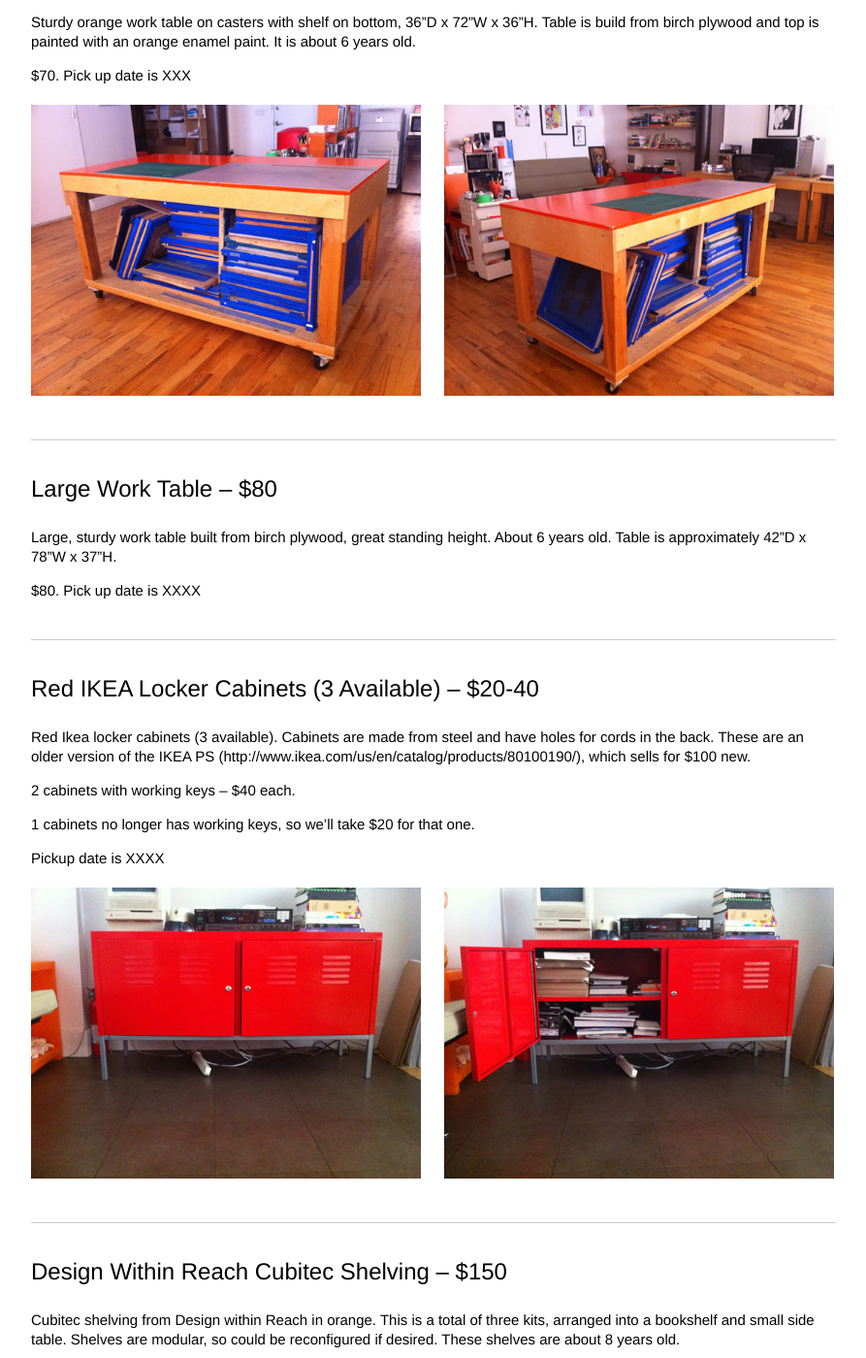
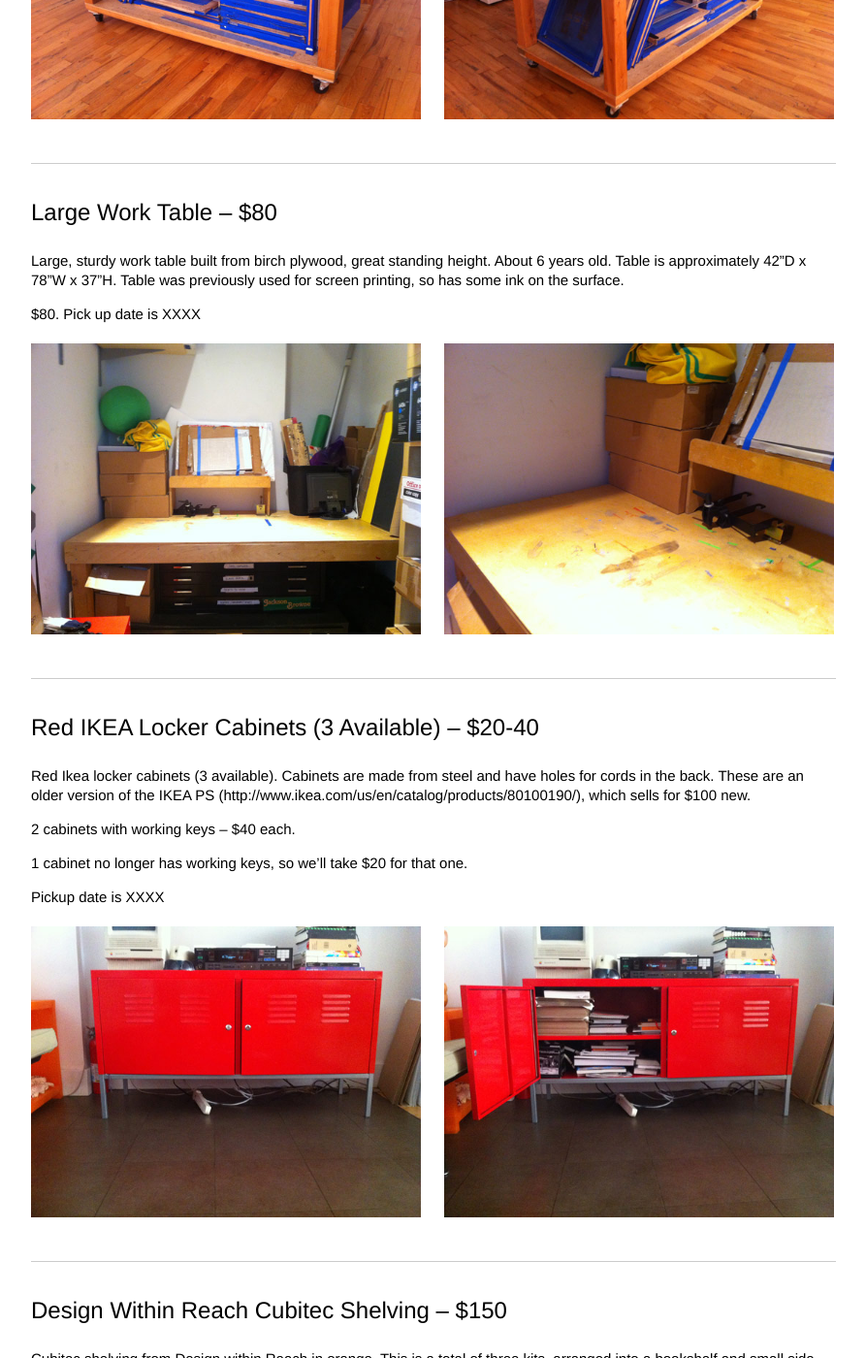
Before and after one commit to athletics/athletics.github.com, a Jekyll site: the page pages/sale.html, which Jekyll copies as it is, in a window 1280 px wide and 1400 px high, scrolled down 916 px. Shown: the whole window at 97% size, without its empty margins (201-1094 px from the left). Built offline with Jekyll 4.4.1, drawn with Linux system fonts in a browser that asks for light colours; Markdown is read by kramdown in place of the engine named in the settings.

Commit message:
adding work table photos, more desk photos

```diff
--- a/pages/sale.html
+++ b/pages/sale.html
@@ -38,15 +38,18 @@
 					</li>
 					<li>
 						<h2>Large Work Table – $80</h2>
-						<p>Large, sturdy work table built from birch plywood, great standing height. About 6 years old. Table is approximately 42”D x 78”W x 37”H.</p>
+						<p>Large, sturdy work table built from birch plywood, great standing height. About 6 years old. Table is approximately 42”D x 78”W x 37”H. Table was previously used for screen printing, so has some ink on the surface.</p>
 						<p>$80. Pick up date is XXXX</p>
-						<div class="images"></div>
+						<div class="images">
+							<img src="../images/furniture_listings/worktable1.jpg" alt="Work Table">
+							<img src="../images/furniture_listings/worktable2.jpg" alt="Work Table">
+						</div>
 					</li>
 					<li>
 						<h2>Red IKEA Locker Cabinets (3 Available) – $20-40</h2>
 						<p>Red Ikea locker cabinets (3 available). Cabinets are made from steel and have holes for cords in the back. These are an older version of the IKEA PS (http://www.ikea.com/us/en/catalog/products/80100190/), which sells for $100 new.</p>
 						<p>2 cabinets with working keys – $40 each.</p>
-						<p>1 cabinets no longer has working keys, so we’ll take $20 for that one.</p>
+						<p>1 cabinet no longer has working keys, so we’ll take $20 for that one.</p>
 						<p>Pickup date is XXXX</p>
 						<div class="images">
 							<img src="../images/furniture_listings/redcabinet1.jpg" alt="Locker Cabinet">
```
Also changed, not shown: images/furniture_listings/desks1.jpg (renamed from images/furniture_listings/desks.jpg), images/furniture_listings/desks2.jpg (added), images/furniture_listings/desks3.jpg (added), images/furniture_listings/worktable1.jpg (added), images/furniture_listings/worktable2.jpg (added).
